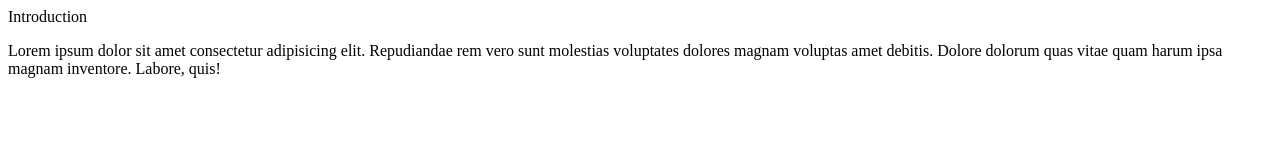
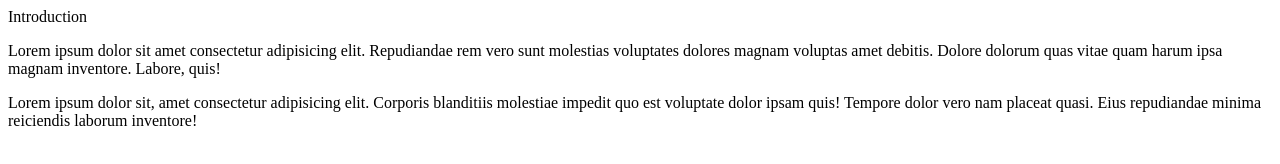
Before and after one commit to Riya222-Herald/Website, a plain HTML site: page index.html in a window 1280 px wide. Drawn offline with Linux system fonts and the light colour scheme.

Commit message:
Added some tags

```diff
--- a/index.html
+++ b/index.html
@@ -9,5 +9,6 @@
 <body>
     <f1>Introduction</f1>
     <p>Lorem ipsum dolor sit amet consectetur adipisicing elit. Repudiandae rem vero sunt molestias voluptates dolores magnam voluptas amet debitis. Dolore dolorum quas vitae quam harum ipsa magnam inventore. Labore, quis!</p>
+    <p>Lorem ipsum dolor sit, amet consectetur adipisicing elit. Corporis blanditiis molestiae impedit quo est voluptate dolor ipsam quis! Tempore dolor vero nam placeat quasi. Eius repudiandae minima reiciendis laborum inventore!</p>
 </body>
 </html>
```
